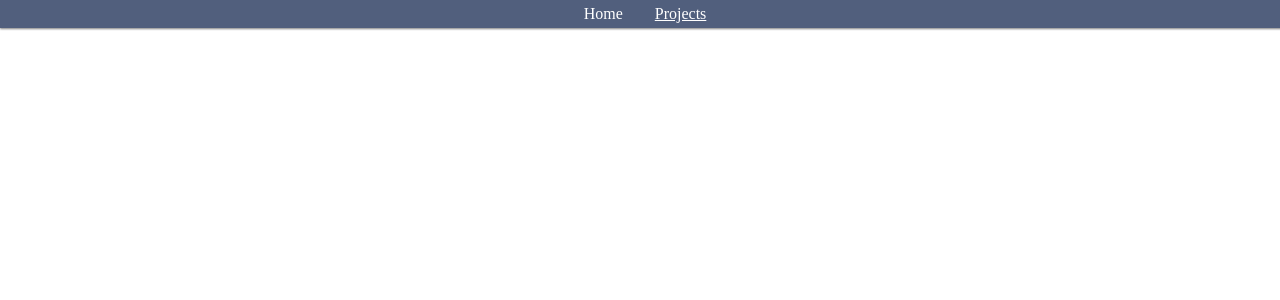
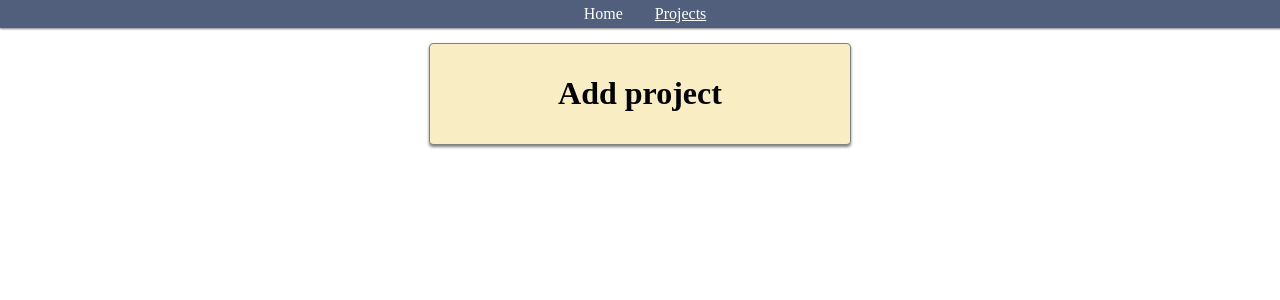
Before and after one commit to elisejonkers/module2-codealongReact, a React (Vite) app: page /projects/create in a window 1280 px wide. Before the commit this address had no page. Shown: the top 300 px of the page. Built offline with nearby package versions, Linux system fonts and the light colour scheme.

Commit message:
add CreateProjectPage

```diff
--- a/src/App.jsx
+++ b/src/App.jsx
@@ -2,6 +2,7 @@ import { Route, Routes } from "react-router-dom"
 import Navbar from "./components/Navbar";
 import HomePage from "./pages/HomePage";
 import ProjectListPage from "./pages/ProjectListPage";
+import CreateProjectPage from "./pages/CreateProjectPage";
 
 function App() {
 
@@ -13,6 +14,7 @@ function App() {
         <Routes>
           <Route path="/" element={<HomePage/>} />
           <Route path="/projects" element={<ProjectListPage/>} />
+          <Route path="/projects/create" element={<CreateProjectPage />} />
         </Routes>
       </div>
     </>
--- a/src/index.css
+++ b/src/index.css
@@ -2,6 +2,7 @@
 
 body {
   margin: 0;
+  text-align: center;
 }
 
 a {
--- /dev/null
+++ b/src/pages/CreateProjectPage.jsx
@@ -0,0 +1,9 @@
+function CreateProjectPage () {
+    return (
+        <div className="CreateProjectPage">
+            <h1>Add project</h1>
+        </div>
+    )
+}
+
+export default CreateProjectPage
--- a/src/pages/ProjectListPage.jsx
+++ b/src/pages/ProjectListPage.jsx
@@ -27,6 +27,9 @@ function ProjectListPage() {
   return (
     <div className="ProjectListPage">
       <h1>List of projects:</h1>
+      <Link to="/project/create">
+        <button>Create Project</button>
+      </Link>
 
       {projects.map((project) => {
         return (
```
